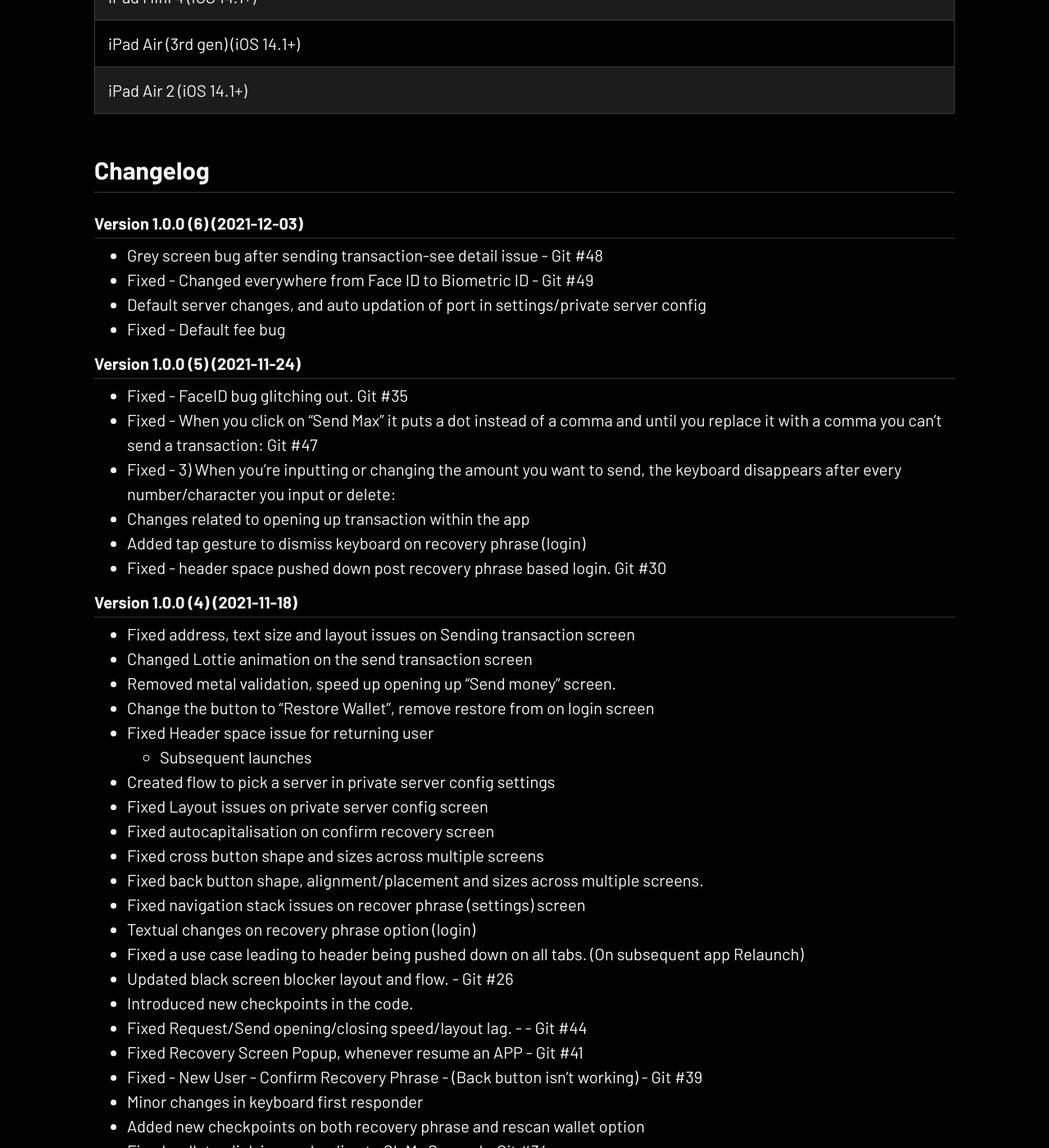
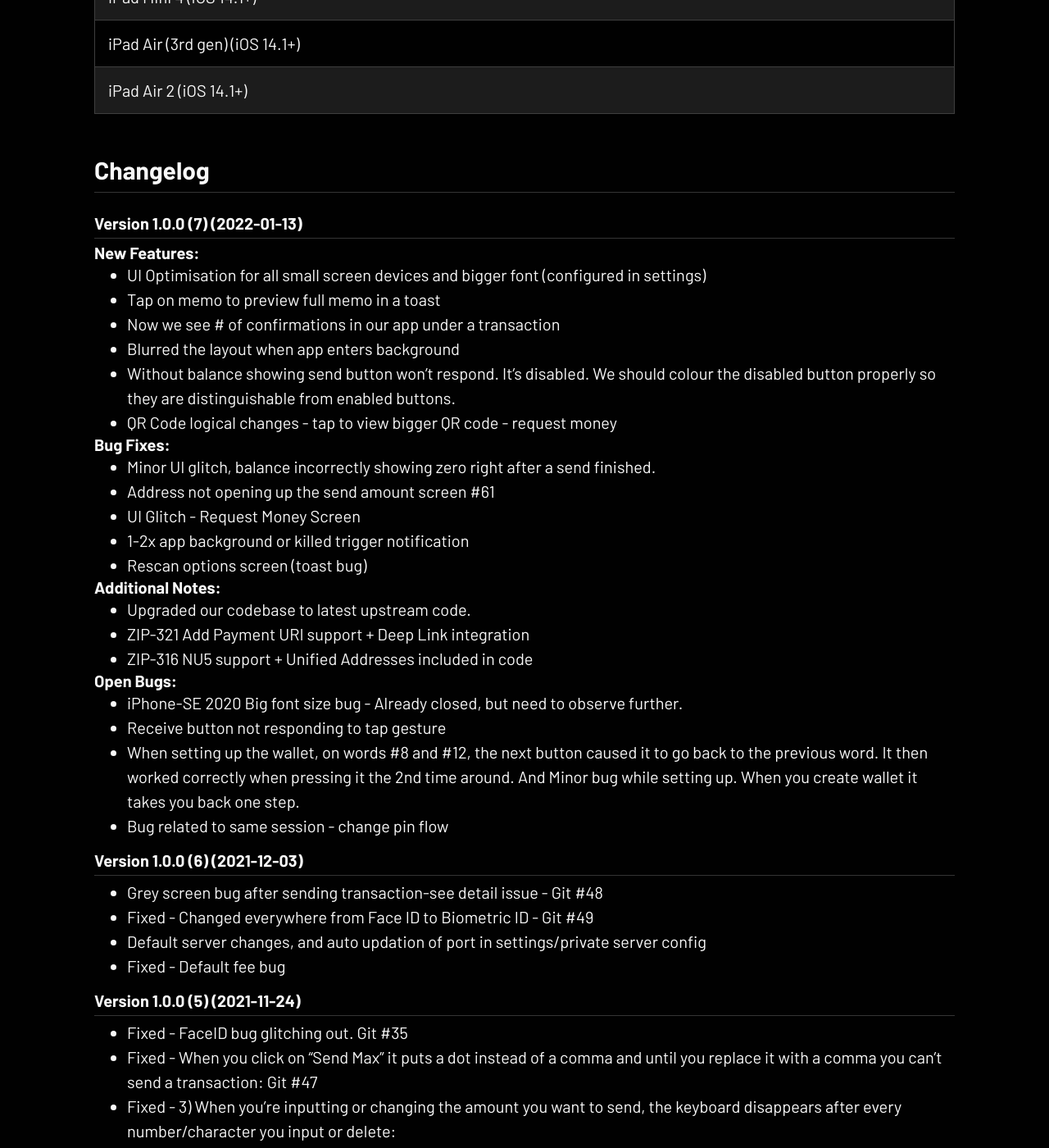
Before and after one commit to Meshbits/piratewallet.github.io, a Jekyll site: the page built from appinfo/index.md, in a window 1280 px wide and 1400 px high, scrolled down 1867 px. Shown: the whole window at 82% size. Built offline with Jekyll 4.4.1, drawn with Linux system fonts in a browser that asks for light colours; our own code applies the rules of GitHub Pages for plain Markdown files.

```diff
--- a/appinfo/index.md
+++ b/appinfo/index.md
@@ -42,6 +42,34 @@ layout: post
 
 
 # Changelog
+
+#### Version 1.0.0 (7) (2022-01-13)
+
+**New Features:**
+- UI Optimisation for all small screen devices and bigger font (configured in settings)
+- Tap on memo to preview full memo in a toast
+- Now we see # of confirmations in our app under a transaction
+- Blurred the layout when app enters background
+- Without balance showing send button won’t respond. It’s disabled. We should colour the disabled button properly so they are distinguishable from enabled buttons.
+- QR Code logical changes - tap to view bigger QR code - request money
+
+**Bug Fixes:**
+- Minor UI glitch, balance incorrectly showing zero right after a send finished.
+- Address not opening up the send amount screen #61
+- UI Glitch - Request Money Screen
+- 1-2x app background or killed trigger notification
+- Rescan options screen (toast bug)
+
+**Additional Notes:**
+- Upgraded our codebase to latest upstream code.
+- ZIP-321 Add Payment URI support + Deep Link integration
+- ZIP-316 NU5 support + Unified Addresses included in code
+
+**Open Bugs:**
+- iPhone-SE 2020 Big font size bug - Already closed, but need to observe further.
+- Receive button not responding to tap gesture
+- When setting up the wallet, on words #8 and #12, the next button caused it to go back to the previous word. It then worked correctly when pressing it the 2nd time around. And Minor bug while setting up. When you create wallet it takes you back one step.
+- Bug related to same session - change pin flow
 
 #### Version 1.0.0 (6) (2021-12-03)
 
```
